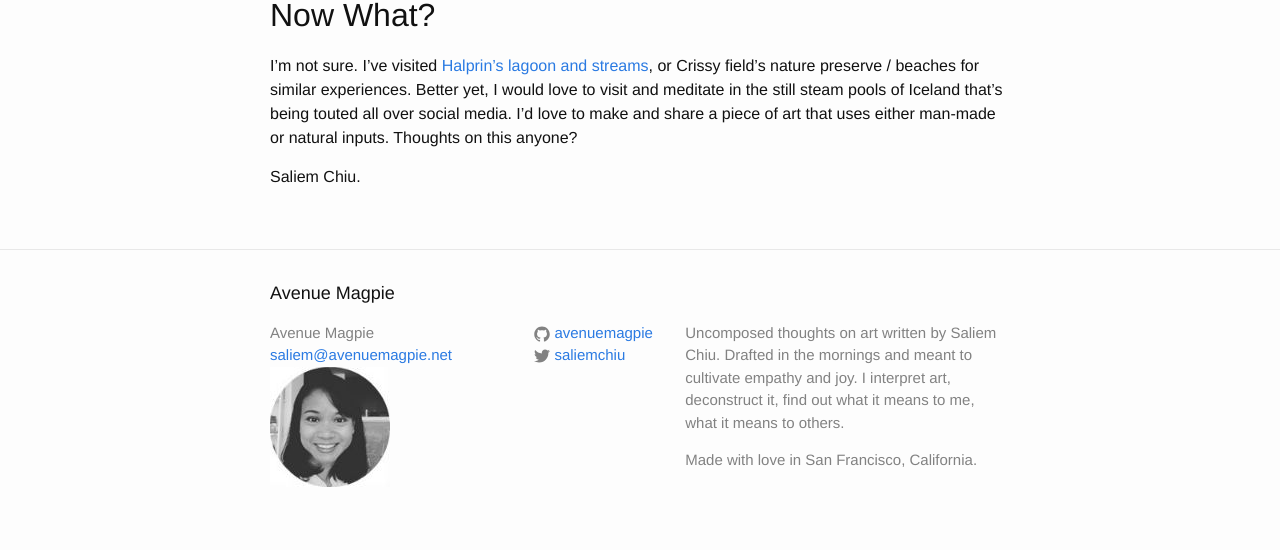
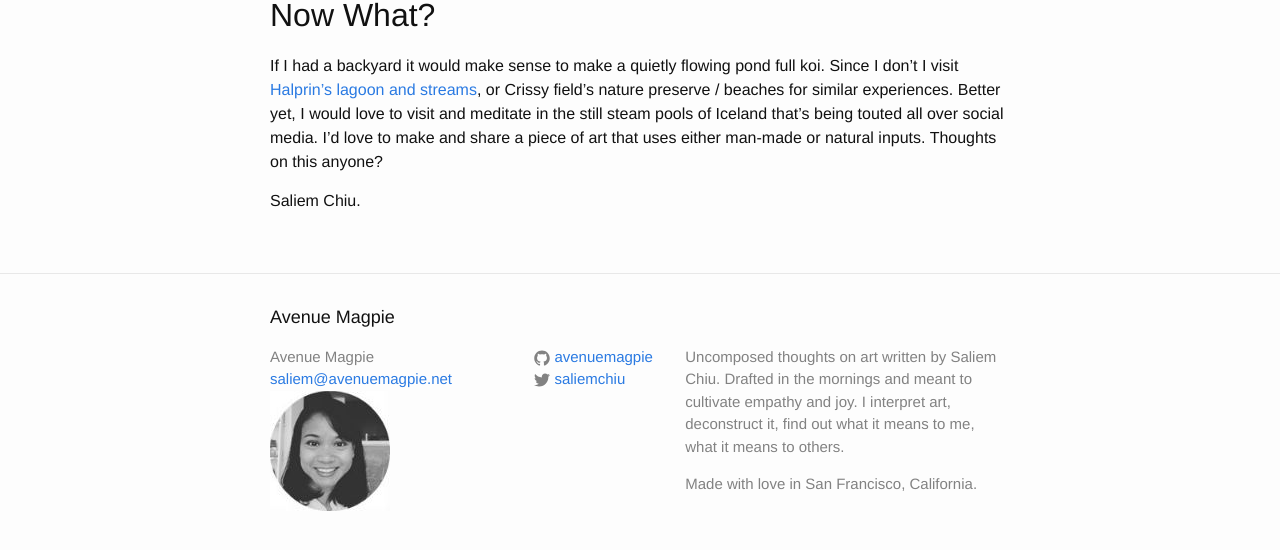
Before and after one commit to avenuemagpie/art-design, a Jekyll site: the page built from _posts/2016-08-21-wave-organ.markdown, in a window 1280 px wide and 900 px high, scrolled down 1260 px, cut to the strip 329-879 px from the top of the window. Built offline with Jekyll 4.4.1, drawn with Linux system fonts in a browser that asks for light colours; comment, search, counter and statistics services are not loaded.

Commit message:
copy eit

```diff
--- a/_posts/2016-08-21-wave-organ.markdown
+++ b/_posts/2016-08-21-wave-organ.markdown
@@ -34,4 +34,4 @@
 Now What?
 ---
 
-I'm not sure. I've visited [Halprin’s lagoon and streams](http://experiments.californiahistoricalsociety.org/lawrence-halprin-and-the-letterman-digital-arts-center/), or Crissy field’s nature preserve / beaches for similar experiences. Better yet, I would love to visit and meditate in the still steam pools of Iceland that’s being touted all over social media. I'd love to make and share a piece of art that uses either man-made or natural inputs. Thoughts on this anyone?
+If I had a backyard it would make sense to make a quietly flowing pond full koi. Since I don't I visit [Halprin’s lagoon and streams](http://experiments.californiahistoricalsociety.org/lawrence-halprin-and-the-letterman-digital-arts-center/), or Crissy field’s nature preserve / beaches for similar experiences. Better yet, I would love to visit and meditate in the still steam pools of Iceland that’s being touted all over social media. I'd love to make and share a piece of art that uses either man-made or natural inputs. Thoughts on this anyone?
```
